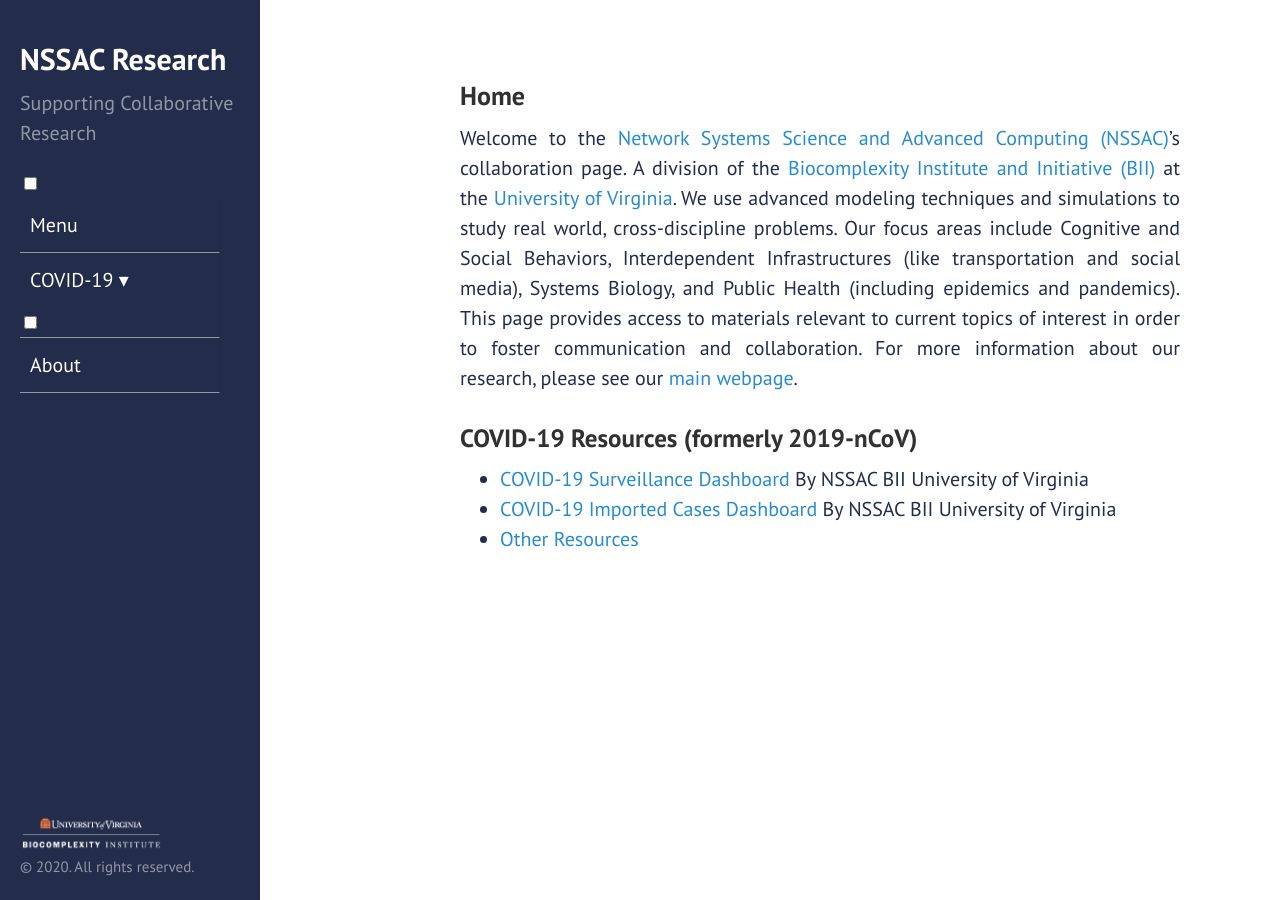
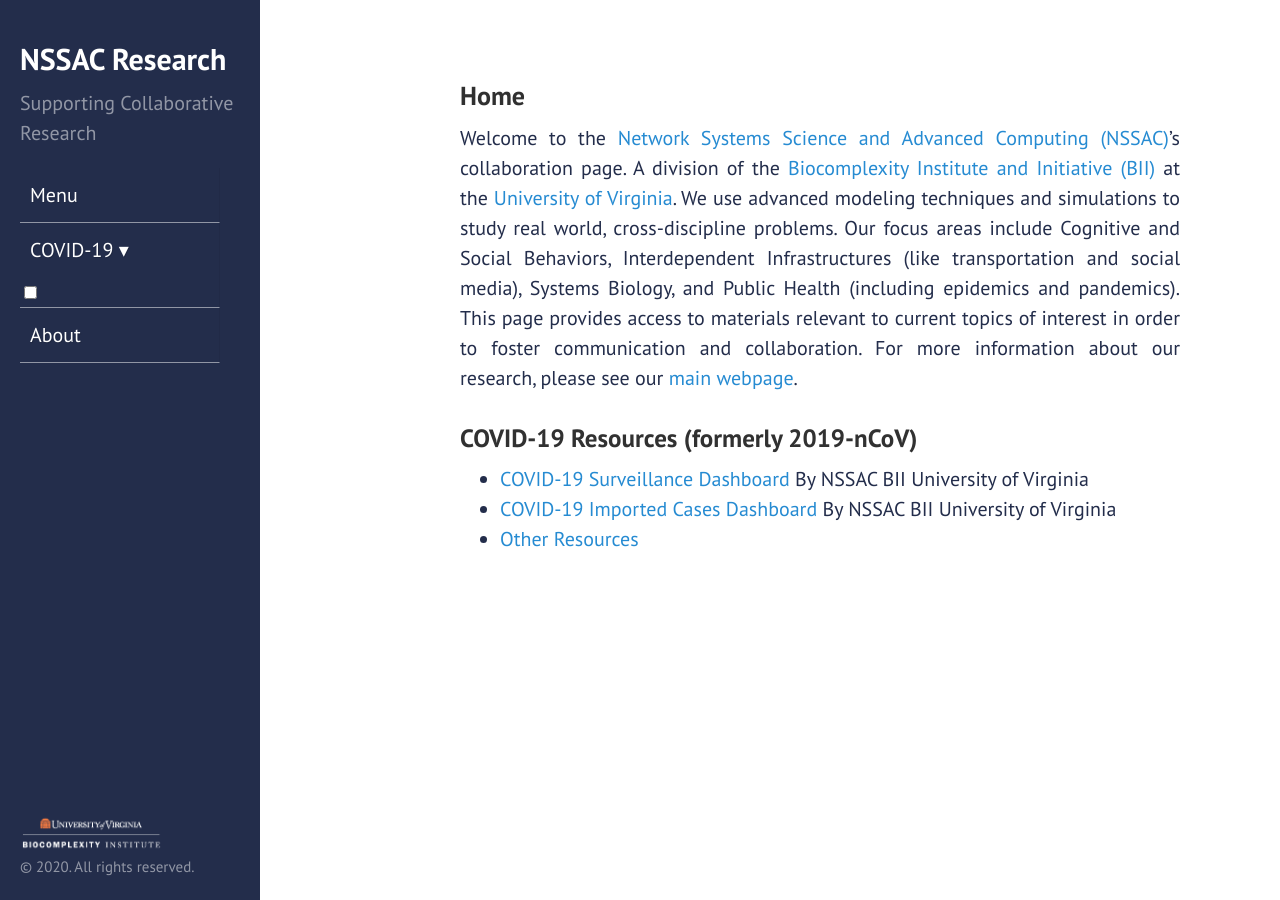
Before and after one commit to mehta-gaurav/mehta-gaurav.github.io, a Jekyll site: the page built from index.md, in a window 1280 px wide. Built offline with Jekyll 4.4.1, drawn with Linux system fonts in a browser that asks for light colours.

Commit message:
Update sidebar.html

```diff
--- a/_includes/sidebar.html
+++ b/_includes/sidebar.html
@@ -10,7 +10,7 @@
    </div>
    <nav id="menu" class="sidebar-nav">
 <!-- 	  <label for="tm" id="toggle-menu">Menu <span class="drop-icon">▾</span></label> -->
-      <input type="checkbox" id="tm">
+<!--       <input type="checkbox" id="tm">  -->
       <ul class="main-menu clearfix">
          <!-- <li><a class="sidebar-nav-item{% if page.url == site.baseurl %} active{% endif %}" href="{{ site.baseurl }}">Home</a></li> -->
 
```
